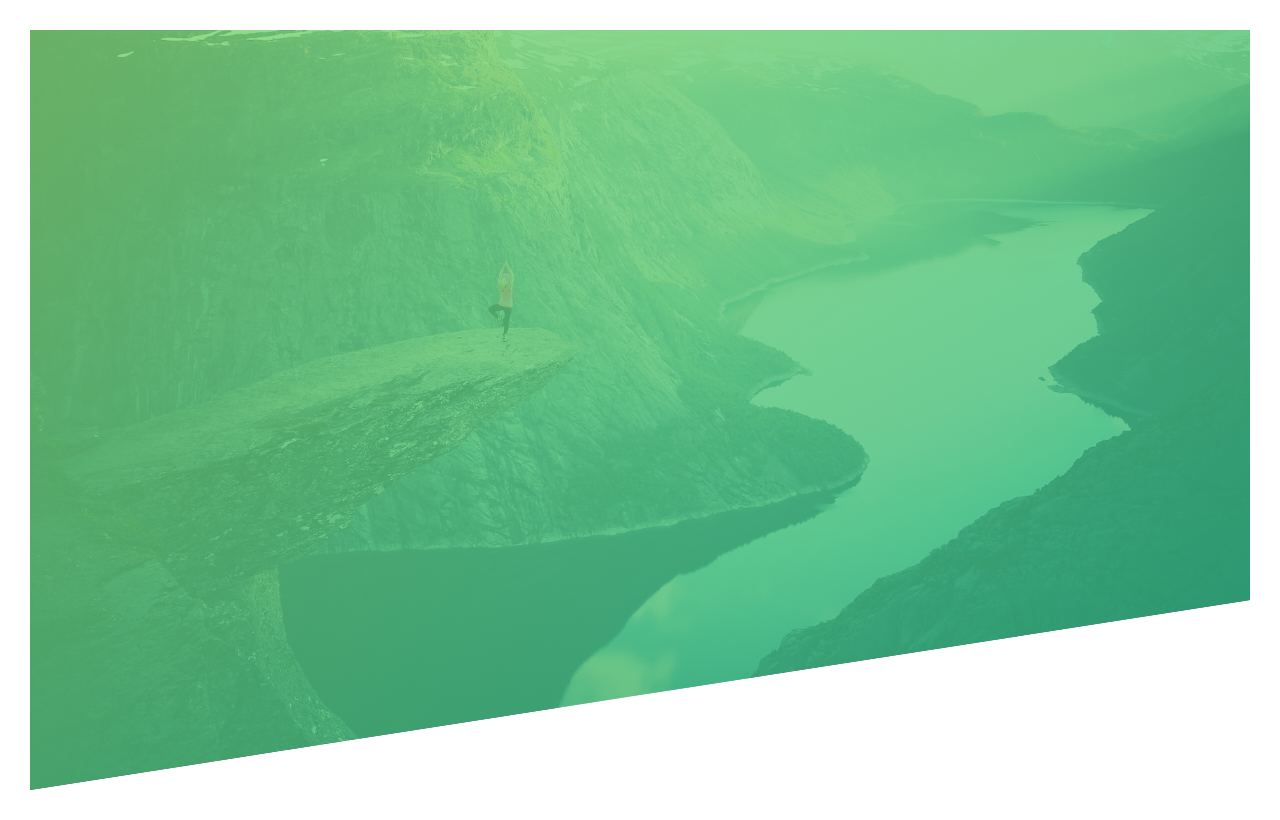
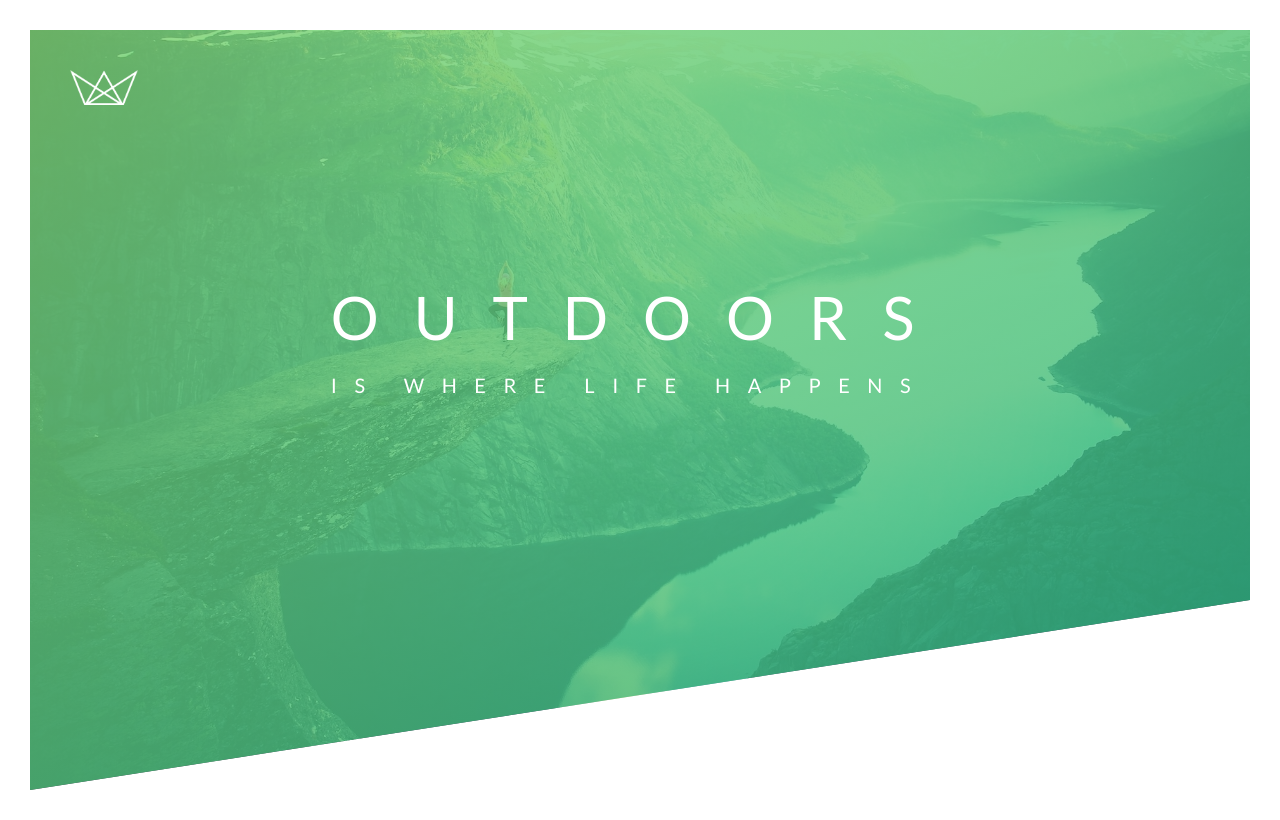
Before and after one commit to bugsfunny/natours, a website built with Vite: page index.html in a window 1280 px wide. Built offline with nearby package versions, Linux system fonts and the light colour scheme.

Commit message:
Add Header content

```diff
--- a/index.html
+++ b/index.html
@@ -15,6 +15,15 @@
 
 <body>
   <header class="header">
+    <div class="logo-box">
+      <img src="img/logo-white.png" alt="logo" class="logo">
+    </div>
+    <div class="text-box">
+      <h1 class="heading-primary">
+        <span class="heading-primary-main">Outdoors</span>
+        <span class="heading-primary-sub">is where life happens</span>
+      </h1>
+    </div>
   </header>
 </body>
 
--- a/style.scss
+++ b/style.scss
@@ -1,7 +1,10 @@
 /*
+  COLORS:
+
   Light green: #7ed56f
   Medium green: #55c57a
   Dark green: #28b485
+
 */
 
 * {
@@ -30,3 +33,39 @@ body {
   background-position: top;
   clip-path: polygon(0 0, 100% 0, 100% 75%, 0 100%);
 }
+
+.logo-box {
+  position: absolute;
+  top: 40px;
+  left: 40px;
+}
+
+.logo {
+  height: 35px;
+}
+
+.text-box {
+  position: absolute;
+  top: 40%;
+  left: 50%;
+  transform: translate(-50%, -50%);
+}
+
+.heading-primary {
+  color: #fff;
+  text-transform: uppercase;
+}
+
+.heading-primary-main {
+  display: block;
+  font-size: 60px;
+  font-weight: 400;
+  letter-spacing: 35px;
+}
+
+.heading-primary-sub {
+  display: block;
+  font-size: 20px;
+  font-weight: 400;
+  letter-spacing: 17.5px;
+}
```
